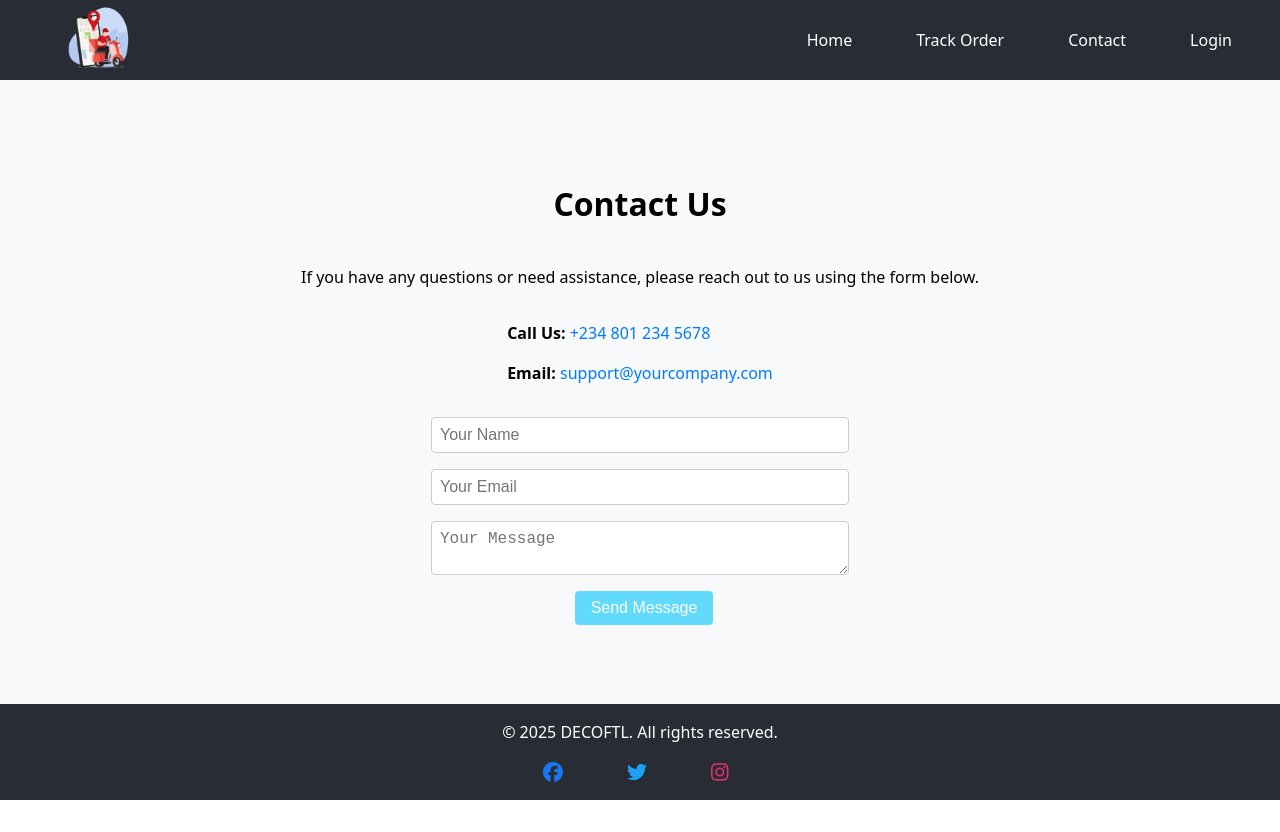
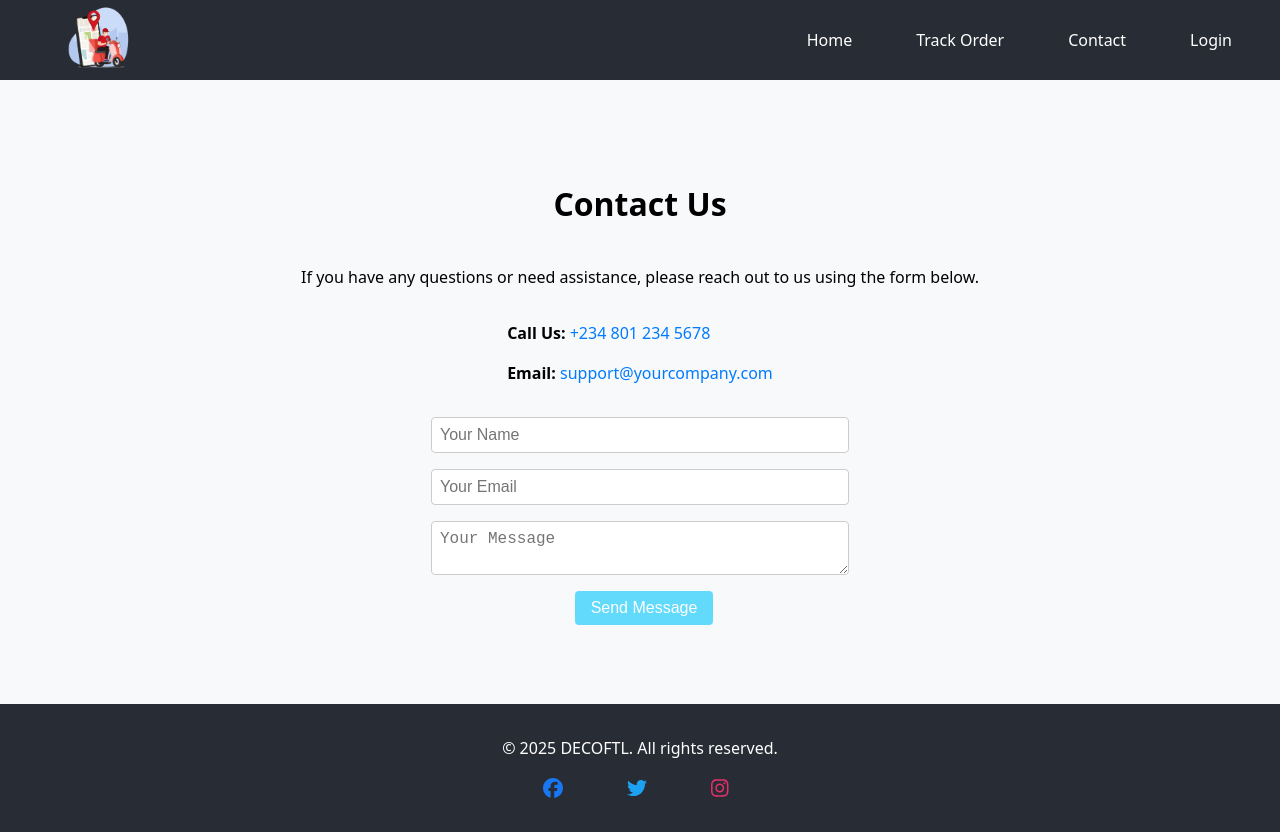
Before and after one commit to cloud9inepro/DECOFTL-LOGISTICS, a React (Vite) app in the folder DECOFTL/: page /Contact in a window 1280 px wide. Before the commit the page ends 800 px from the top, so only its background shows below. Built offline with nearby package versions, Linux system fonts and the light colour scheme.

Commit message:
fixed footer

```diff
--- a/DECOFTL/src/index.css
+++ b/DECOFTL/src/index.css
@@ -74,7 +74,7 @@ nav ul li a:hover {
 .main{
   text-align: center;
   margin-top: 4rem;
-  height: 70vh;
+  height: 80vh;
 }
 input{
   width: 100%;
@@ -288,20 +288,16 @@ textarea:focus {
 
 
 
-
 footer {
-
   background-color: #282c34;
   color: white;
   text-align: center;
-   z-index: 1000;
-    margin-left: calc(-50vw + 50%);
-  margin-right: calc(-50vw + 50%);
-  width: 100vw;
-   position: fixed;
-  left: 0;
-  bottom: 0;
+  margin-bottom: 0; /* or 'fixed' or 'sticky' depending on your layout */
+  width: 100%;
+  padding: 1rem 0;
+  z-index: 1000;
 }
+
 footer ul {
   display: flex;
   flex-direction: row;
```
